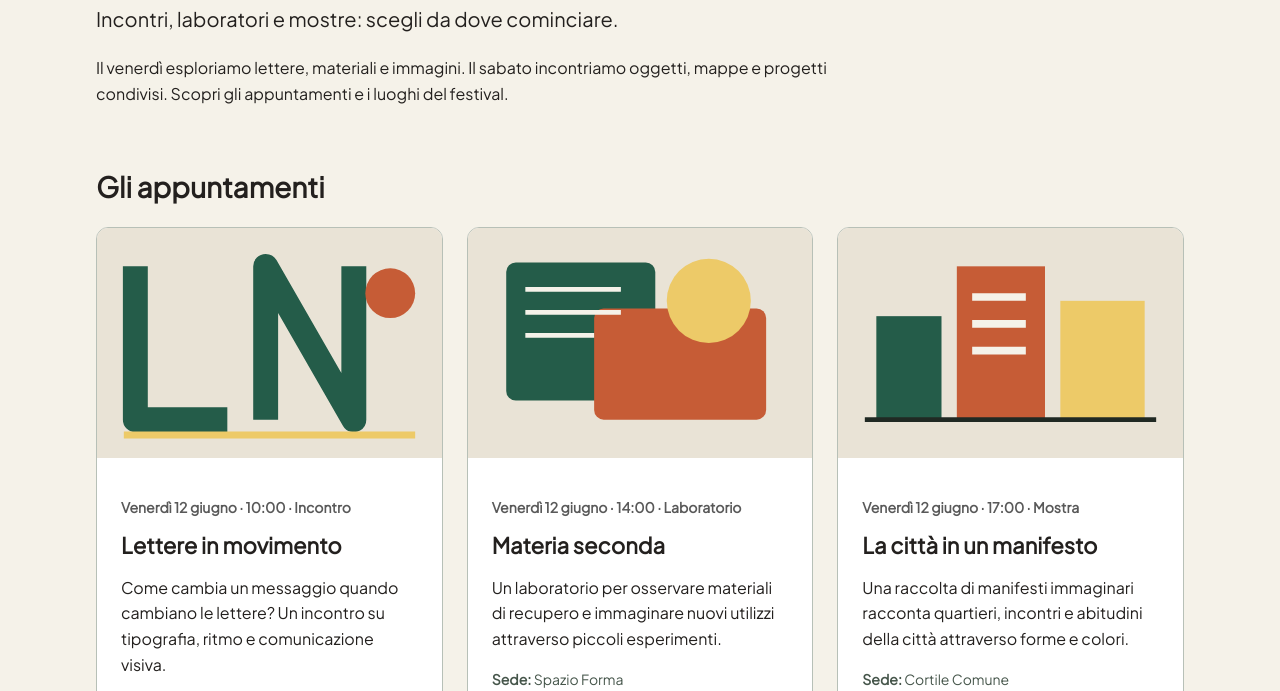
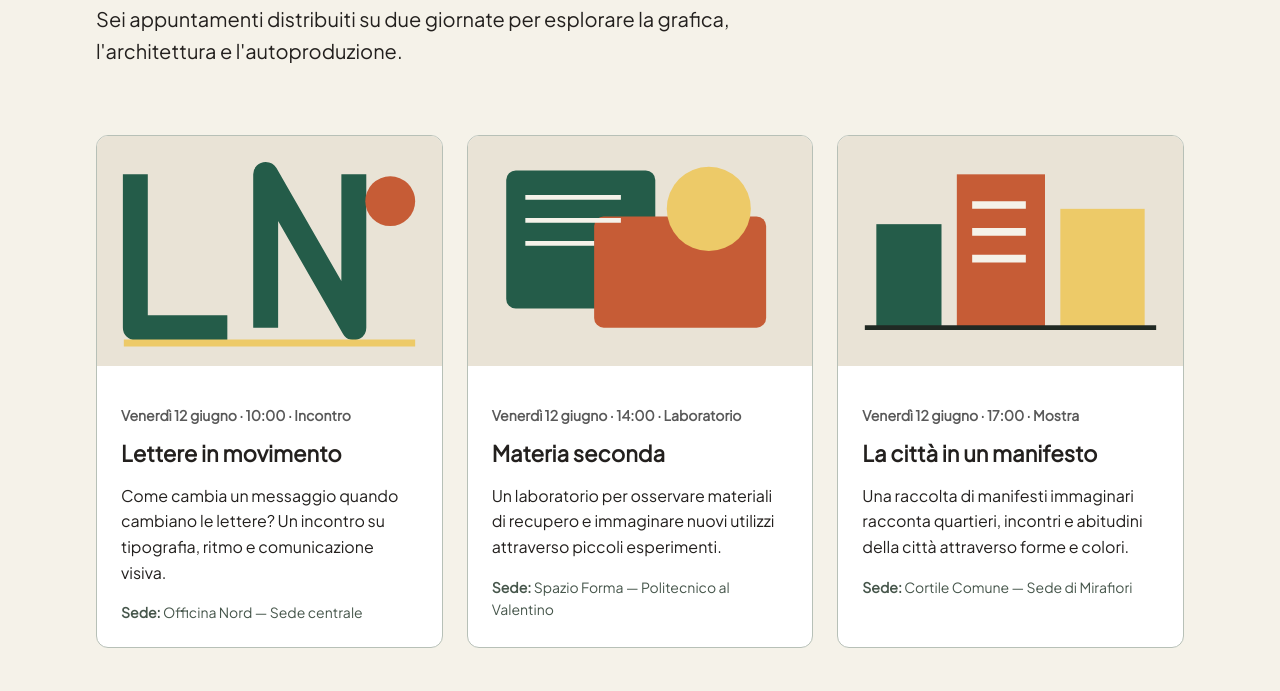
Before and after one commit to s339692/festival-segnale, a plain HTML site: page programma.html in a window 1280 px wide. Shown: the part 315-1006 px from the top of the page. Drawn offline with Linux system fonts and the light colour scheme.

Commit message:
Add files via upload
meteo live, file .json

```diff
--- /dev/null
+++ b/dati/eventi.json
@@ -0,0 +1,68 @@
+[
+  {
+    "id": 1,
+    "titolo": "Lettere in movimento",
+    "data": "2026-06-12",
+    "orario": "10:00",
+    "categoria": "Incontro",
+    "descrizione": "Come cambia un messaggio quando cambiano le lettere? Un incontro su tipografia, ritmo e comunicazione visiva.",
+    "immagine": "assets/lettere-in-movimento.svg",
+    "immagine_alt": "Lettere geometriche disposte su una griglia",
+    "sede_id": 1
+  },
+  {
+    "id": 2,
+    "titolo": "Materia seconda",
+    "data": "2026-06-12",
+    "orario": "14:00",
+    "categoria": "Laboratorio",
+    "descrizione": "Un laboratorio per osservare materiali di recupero e immaginare nuovi utilizzi attraverso piccoli esperimenti.",
+    "immagine": "assets/materia-seconda.svg",
+    "immagine_alt": "Forme sovrapposte che richiamano campioni di materiali",
+    "sede_id": 2
+  },
+  {
+    "id": 3,
+    "titolo": "La città in un manifesto",
+    "data": "2026-06-12",
+    "orario": "17:00",
+    "categoria": "Mostra",
+    "descrizione": "Una raccolta di manifesti immaginari racconta quartieri, incontri e abitudini della città attraverso forme e colori.",
+    "immagine": "assets/citta-manifesto.svg",
+    "immagine_alt": "Rettangoli colorati compongono una città astratta",
+    "sede_id": 3
+  },
+  {
+    "id": 4,
+    "titolo": "Oggetti in dialogo",
+    "data": "2026-06-13",
+    "orario": "10:00",
+    "categoria": "Incontro",
+    "descrizione": "Designer e artigiani discutono come nascono gli oggetti quotidiani, tra funzione, cura dei dettagli e possibilità di riparazione.",
+    "immagine": "assets/oggetti-dialogo.svg",
+    "immagine_alt": "Due forme geometriche si fronteggiano sopra una linea comune.",
+    "sede_id": 1
+  },
+  {
+    "id": 5,
+    "titolo": "Mappe da abitare",
+    "data": "2026-06-13",
+    "orario": "14:00",
+    "categoria": "Laboratorio",
+    "descrizione": "Disegniamo una mappa fatta di percorsi, punti di incontro e luoghi da riscoprire, partendo dall'esperienza di chi li attraversa.",
+    "immagine": "assets/mappe-abitare.svg",
+    "immagine_alt": "Un percorso collega tre punti su una mappa geometrica",
+    "sede_id": 2
+  },
+  {
+    "id": 6,
+    "titolo": "Progettare insieme",
+    "data": "2026-06-13",
+    "orario": "17:00",
+    "categoria": "Mostra",
+    "descrizione": "Una selezione di progetti collettivi mostra come idee diverse possano diventare un risultato condiviso.",
+    "immagine": "assets/progettare-insieme.svg",
+    "immagine_alt": "Moduli di colori diversi si incastrano in una composizione comune",
+    "sede_id": 3
+  }
+]
--- /dev/null
+++ b/dati/sedi.json
@@ -0,0 +1,17 @@
+[
+  {
+    "id": 1,
+    "nome": "Officina Nord — Sede centrale",
+    "indirizzo": "Corso Duca degli Abruzzi 24, Torino"
+  },
+  {
+    "id": 2,
+    "nome": "Spazio Forma — Politecnico al Valentino",
+    "indirizzo": "Viale Mattioli 39, Torino"
+  },
+  {
+    "id": 3,
+    "nome": "Cortile Comune — Sede di Mirafiori",
+    "indirizzo": "Corso Luigi Settembrini 178, Torino"
+  }
+]
--- a/programma.html
+++ b/programma.html
@@ -3,8 +3,8 @@
 <head>
   <meta charset="utf-8">
   <meta name="viewport" content="width=device-width, initial-scale=1">
-  <title>Programma — Segnale</title>
-   <link rel="stylesheet" href="https://fonts.googleapis.com/css?family=Plus+Jakarta+Sans">
+  <title>Programma — Segnale Festival</title>
+  <link rel="stylesheet" href="https://fonts.googleapis.com/css?family=Plus+Jakarta+Sans">
   <link rel="stylesheet" href="style.css">
 </head>
 <body>
@@ -21,81 +21,107 @@
   </header>
 
   <main id="contenuto" class="container">
-    <section class="intro" aria-labelledby="titolo-programma">
-      <p class="eyebrow">12–13 giugno · Torino · Festival immaginario</p>
-      <h1 id="titolo-programma">Il programma</h1>
-      <p class="lead">Incontri, laboratori e mostre: scegli da dove cominciare.</p>
-      <p class="reading-text">Il venerdì esploriamo lettere, materiali e immagini. Il sabato incontriamo oggetti, mappe e progetti condivisi. Scopri gli appuntamenti e i luoghi del festival.</p>
+    <section class="intro">
+      <p class="eyebrow">12–13 giugno · Torino</p>
+      <h1>Programma del festival</h1>
+      <p class="lead">Sei appuntamenti distribuiti su due giornate per esplorare la grafica, l'architettura e l'autoproduzione.</p>
     </section>
 
-    <section class="content-section" aria-labelledby="titolo-appuntamenti">
-      <h2 id="titolo-appuntamenti">Gli appuntamenti</h2>
-
-            <div class="event-grid">
-        <article class="event-card">
-          <img src="assets/lettere-in-movimento.svg" alt="Lettere geometriche disposte su una griglia" width="600" height="400">
-          <div class="event-body">
-            <p class="event-meta">Venerdì 12 giugno · 10:00 · Incontro</p>
-            <h3>Lettere in movimento</h3>
-            <p>Come cambia un messaggio quando cambiano le lettere? Un incontro su tipografia, ritmo e comunicazione visiva.</p>
-            <p class="event-place"><strong>Sede:</strong> Officina Nord</p>
-          </div>
-        </article>
-
-        <article class="event-card">
-          <img src="assets/materia-seconda.svg" alt="Forme sovrapposte che richiamano campioni di materiali" width="600" height="400">
-          <div class="event-body">
-            <p class="event-meta">Venerdì 12 giugno · 14:00 · Laboratorio</p>
-            <h3>Materia seconda</h3>
-            <p>Un laboratorio per osservare materiali di recupero e immaginare nuovi utilizzi attraverso piccoli esperimenti.</p>
-            <p class="event-place"><strong>Sede:</strong> Spazio Forma</p>
-          </div>
-        </article>
-
-        <article class="event-card">
-          <img src="assets/citta-manifesto.svg" alt="Rettangoli colorati compongono una città astratta" width="600" height="400">
-          <div class="event-body">
-            <p class="event-meta">Venerdì 12 giugno · 17:00 · Mostra</p>
-            <h3>La città in un manifesto</h3>
-            <p>Una raccolta di manifesti immaginari racconta quartieri, incontri e abitudini della città attraverso forme e colori.</p>
-            <p class="event-place"><strong>Sede:</strong> Cortile Comune</p>
-          </div>
-        </article>
-
-        <article class="event-card">
-          <img src="assets/oggetti-dialogo.svg" alt="Due forme geometriche si fronteggiano sopra una linea comune" width="600" height="400">
-          <div class="event-body">
-            <p class="event-meta">Sabato 13 giugno · 10:00 · Incontro</p>
-            <h3>Oggetti in dialogo</h3>
-            <p>Designer e artigiani discutono come nascono gli oggetti quotidiani, tra funzione, cura dei dettagli e possibilità di riparazione.</p>
-            <p class="event-place"><strong>Sede:</strong> Officina Nord</p>
-          </div>
-        </article>
-
-        <article class="event-card">
-          <img src="assets/mappe-abitare.svg" alt="Un percorso collega tre punti su una mappa geometrica" width="600" height="400">
-          <div class="event-body">
-            <p class="event-meta">Sabato 13 giugno · 14:00 · Laboratorio</p>
-            <h3>Mappe da abitare</h3>
-            <p>Disegniamo una mappa fatta di percorsi, punti di incontro e luoghi da riscoprire, partendo dall'esperienza di chi li attraversa.</p>
-            <p class="event-place"><strong>Sede:</strong> Spazio Forma</p>
-          </div>
-        </article>
-
-        <article class="event-card">
-          <img src="assets/progettare-insieme.svg" alt="Moduli di colori diversi si incastrano in una composizione comune" width="600" height="400">
-          <div class="event-body">
-            <p class="event-meta">Sabato 13 giugno · 17:00 · Mostra</p>
-            <h3>Progettare insieme</h3>
-            <p>Una selezione di progetti collettivi mostra come idee diverse possano diventare un risultato condiviso.</p>
-            <p class="event-place"><strong>Sede:</strong> Cortile Comune</p>
-          </div>
-        </article>
-      </div>
-
+    <section class="content-section" aria-live="polite">
+      <p id="stato-programma" class="reading-text">Caricamento del programma in corso...</p>
+      <div id="griglia-eventi" class="event-grid"></div>
     </section>
   </main>
 
-  <footer class="site-footer"><div class="container"><p>Segnale · Progetto didattico · Festival immaginario</p></div></footer>
+  <footer class="site-footer">
+    <div class="container">
+      <p>Segnale · Progetto didattico · Festival immaginario</p>
+    </div>
+  </footer>
+
+  <script>
+    function formattaData(dataIso) {
+      const [anno, mese, giorno] = dataIso.split('-').map(Number);
+      const data = new Date(anno, mese - 1, giorno);
+      const testo = new Intl.DateTimeFormat('it-IT', {
+        weekday: 'long',
+        day: 'numeric',
+        month: 'long'
+      }).format(data);
+      return testo.charAt(0).toUpperCase() + testo.slice(1);
+    }
+
+    async function caricaProgramma() {
+      const messaggioStato = document.getElementById('stato-programma');
+      const griglia = document.getElementById('griglia-eventi');
+
+      try {
+        const [rispostaEventi, rispostaSedi] = await Promise.all([
+          fetch('dati/eventi.json'),
+          fetch('dati/sedi.json')
+        ]);
+
+        if (!rispostaEventi.ok || !rispostaSedi.ok) {
+          throw new Error('Errore nel caricamento dei file JSON');
+        }
+
+        const eventi = await rispostaEventi.json();
+        const sedi = await rispostaSedi.json();
+
+        if (!Array.isArray(eventi) || eventi.length === 0) {
+          messaggioStato.textContent = 'Nessun evento in programma al momento.';
+          return;
+        }
+
+        // Mappa id -> nome sede per un recupero immediato
+        const mappaSedi = new Map(sedi.map((sede) => [sede.id, sede.nome]));
+
+        // Rimuove il messaggio di caricamento prima di inserire le schede
+        messaggioStato.remove();
+
+        eventi.forEach((evento) => {
+          const nomeSede = mappaSedi.get(evento.sede_id) || 'Sede da definire';
+          const dataFormattata = formattaData(evento.data);
+
+          const articolo = document.createElement('article');
+          articolo.className = 'event-card';
+
+          const img = document.createElement('img');
+          img.src = evento.immagine;
+          img.alt = evento.immagine_alt || '';
+          img.width = 600;
+          img.height = 400;
+
+          const body = document.createElement('div');
+          body.className = 'event-body';
+
+          const meta = document.createElement('p');
+          meta.className = 'event-meta';
+          meta.textContent = `${dataFormattata} · ${evento.orario} · ${evento.categoria}`;
+
+          const titolo = document.createElement('h3');
+          titolo.textContent = evento.titolo;
+
+          const descrizione = document.createElement('p');
+          descrizione.textContent = evento.descrizione;
+
+          const luogo = document.createElement('p');
+          luogo.className = 'event-place';
+          const etichettaSede = document.createElement('strong');
+          etichettaSede.textContent = 'Sede: ';
+          luogo.append(etichettaSede, document.createTextNode(nomeSede));
+
+          body.append(meta, titolo, descrizione, luogo);
+          articolo.append(img, body);
+          griglia.appendChild(articolo);
+        });
+      } catch (errore) {
+        console.error(errore);
+        messaggioStato.textContent = 'Impossibile caricare il programma. Verifica che i file dati siano disponibili.';
+      }
+    }
+
+    caricaProgramma();
+  </script>
 </body>
 </html>
--- a/style.css
+++ b/style.css
@@ -226,15 +226,3 @@ h3 {
     grid-template-columns: repeat(3, 1fr);
   }
 }
-@media (max-width: 600px) {
-  .site-header {
-    padding: 0.75rem 0; /* Compatta l'altezza dell'header sticky sul telefono */
-  }
-
-  .site-header nav {
-    display: flex;
-    flex-direction: column; /* Mette i link in colonna uno sotto l'altro */
-    align-items: flex-start; /* Li allinea a sinistra sotto il logo */
-    gap: 0.5rem; /* Spazio verticale comodo per il tocco */
-  }
-}
```
Also changed, not shown: info.html (+48 -0 lines), 1 other file.
